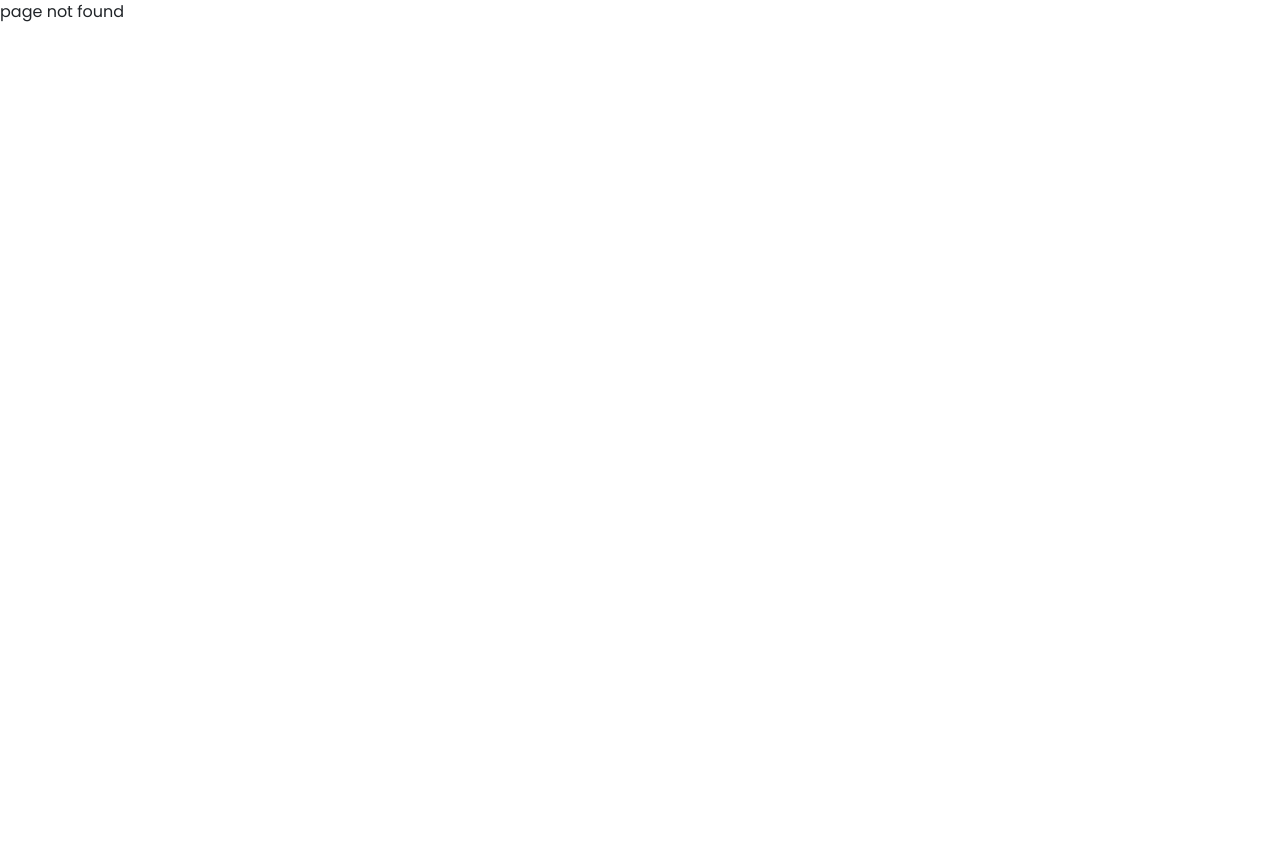
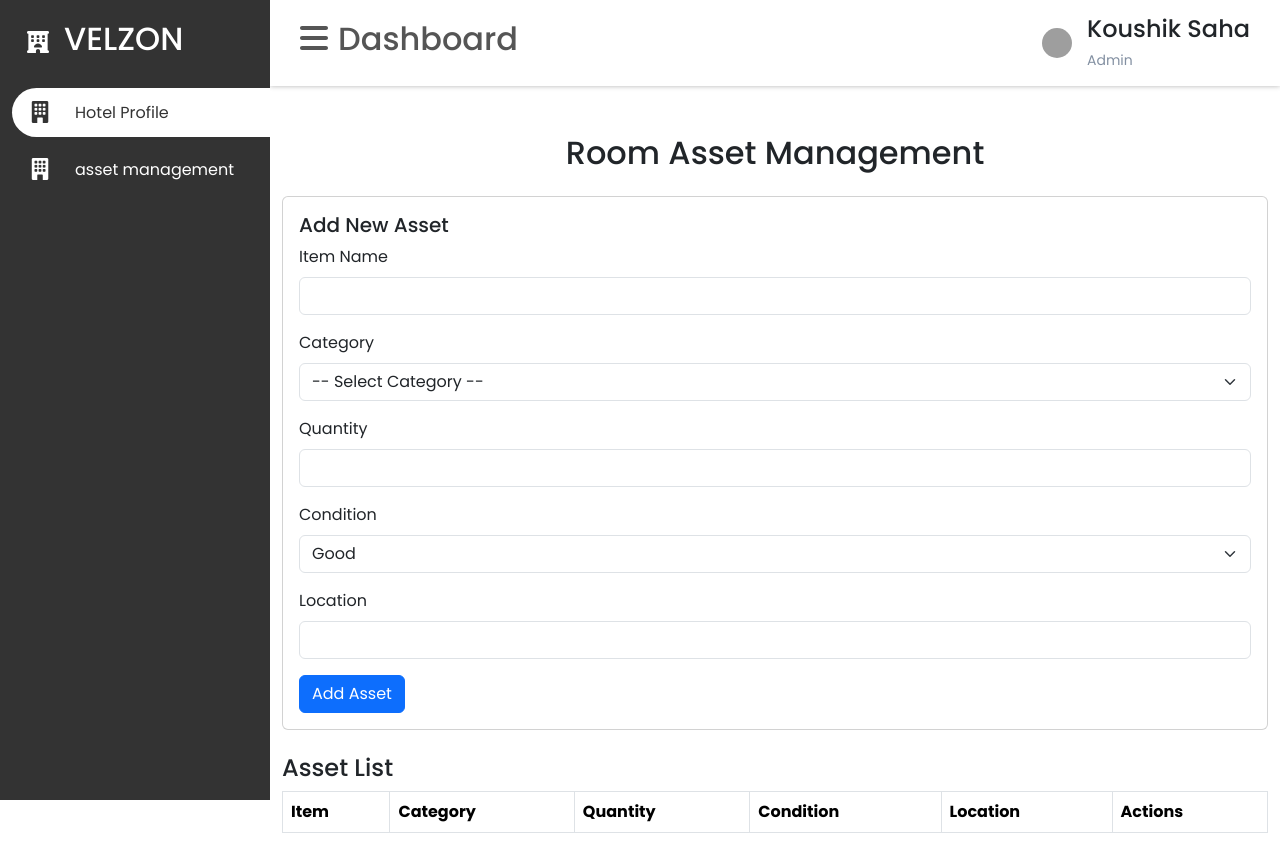
Before and after one commit to Vireta-Group/hotel-saas-frontend, a React (Vite) app: page /office-asset in a window 1280 px wide. Before the commit this address had no page. Before the commit the page ends 800 px from the top, so only its background shows below. Built offline with nearby package versions, Linux system fonts and the light colour scheme; grey boxes are pictures that could not be loaded.

Commit message:
update asset office

```diff
--- a/src/pages/AssetManagement/AssetManagement.jsx
+++ b/src/pages/AssetManagement/AssetManagement.jsx
@@ -107,7 +107,7 @@ const AssetManagement = () => {
 
   return (
     <div className="container mt-4">
-      <h2 className="mb-4">অফিস অ্যাসেট ম্যানেজমেন্ট</h2>
+      <h2 className="mb-4">office asset management</h2>
 
       <div className="d-flex justify-content-between mb-3">
         <input
@@ -118,26 +118,26 @@ const AssetManagement = () => {
           onChange={(e) => setSearchTerm(e.target.value)}
         />
         <button className="btn btn-primary" onClick={openAddModal}>
-          নতুন অ্যাসেট যোগ করুন
+          add new asset
         </button>
       </div>
 
       <table className="table table-bordered table-hover">
         <thead className="table-light">
           <tr>
-            <th>নাম</th>
-            <th>ক্যাটাগরি</th>
-            <th>ক্রয়ের তারিখ</th>
-            <th>অবস্থান</th>
-            <th>স্ট্যাটাস</th>
-            <th>অ্যাকশন</th>
+            <th>name</th>
+            <th>category</th>
+            <th>Purchase Date</th>
+            <th>Location</th>
+            <th>status</th>
+            <th>action</th>
           </tr>
         </thead>
         <tbody>
           {filteredAssets.length === 0 ? (
             <tr>
               <td colSpan="6" className="text-center">
-                কোন তথ্য পাওয়া যায়নি
+                No information was found
               </td>
             </tr>
           ) : (
@@ -183,10 +183,8 @@ const AssetManagement = () => {
           >
             <div className="modal-content" onClick={(e) => e.stopPropagation()}>
               <div className="modal-header">
-                <h5 className="modal-title">
-                  {editAsset
-                    ? "অ্যাসেট সম্পাদনা করুন"
-                    : "নতুন অ্যাসেট যোগ করুন"}
+                <h5 class="modal-title">
+                  {editAsset ? "Edit Asset" : "Add New Asset"}
                 </h5>
                 <button
                   type="button"
@@ -197,7 +195,7 @@ const AssetManagement = () => {
               <form onSubmit={handleSubmit}>
                 <div className="modal-body">
                   <div className="mb-3">
-                    <label className="form-label">নাম</label>
+                    <label className="form-label">name</label>
                     <input
                       type="text"
                       name="name"
@@ -209,7 +207,7 @@ const AssetManagement = () => {
                   </div>
 
                   <div className="mb-3">
-                    <label className="form-label">ক্যাটাগরি</label>
+                    <label class="form-label">Category</label>
                     <select
                       name="category"
                       className="form-select"
@@ -217,16 +215,16 @@ const AssetManagement = () => {
                       onChange={handleChange}
                       required
                     >
-                      <option value="">-- নির্বাচন করুন --</option>
-                      <option value="Electronics">ইলেকট্রনিক্স</option>
-                      <option value="Furniture">ফার্নিচার</option>
-                      <option value="Stationery">স্টেশনারি</option>
-                      <option value="Other">অন্যান্য</option>
+                      <option value="">-- Select --</option>
+                      <option value="Electronics">Electronics</option>
+                      <option value="Furniture">Furniture</option>
+                      <option value="Stationery">Stationery</option>
+                      <option value="Other">Other</option>
                     </select>
                   </div>
 
                   <div className="mb-3">
-                    <label className="form-label">ক্রয়ের তারিখ</label>
+                    <label class="form-label">Purchase Date</label>
                     <input
                       type="date"
                       name="purchaseDate"
@@ -238,7 +236,7 @@ const AssetManagement = () => {
                   </div>
 
                   <div className="mb-3">
-                    <label className="form-label">অবস্থান</label>
+                    <label className="form-label">Location</label>
                     <input
                       type="text"
                       name="location"
@@ -249,16 +247,16 @@ const AssetManagement = () => {
                   </div>
 
                   <div className="mb-3">
-                    <label className="form-label">স্ট্যাটাস</label>
+                    <label class="form-label">Status</label>
                     <select
                       name="status"
                       className="form-select"
                       value={formData.status}
                       onChange={handleChange}
                     >
-                      <option value="In Use">ব্যবহার হচ্ছে</option>
-                      <option value="Needs Repair">মেরামত দরকার</option>
-                      <option value="Inactive">নিষ্ক্রিয়</option>
+                      <option value="In Use">In Use</option>
+                      <option value="Needs Repair">Needs Repair</option>
+                      <option value="Inactive">Inactive</option>
                     </select>
                   </div>
                 </div>
@@ -269,10 +267,10 @@ const AssetManagement = () => {
                     className="btn btn-secondary"
                     onClick={() => setModalOpen(false)}
                   >
-                    বাতিল
+                    canal
                   </button>
                   <button type="submit" className="btn btn-primary">
-                    {editAsset ? "সংরক্ষণ করুন" : "যোগ করুন"}
+                    {editAsset ? "Save" : "Add"}
                   </button>
                 </div>
               </form>
--- /dev/null
+++ b/src/pages/OfficeAsset/OfficeAsset.jsx
@@ -0,0 +1,172 @@
+import React, { useState } from "react";
+import "bootstrap/dist/css/bootstrap.min.css";
+
+const OfficeAsset = () => {
+  const [assets, setAssets] = useState([]);
+  const [formData, setFormData] = useState({
+    name: "",
+    category: "",
+    quantity: "",
+    condition: "Good",
+    location: "",
+  });
+
+  // Handle form data changes
+  const handleChange = (e) => {
+    const { name, value } = e.target;
+    setFormData((prev) => ({
+      ...prev,
+      [name]: value,
+    }));
+  };
+
+  // Handle form submission (Add Asset)
+  const handleSubmit = (e) => {
+    e.preventDefault();
+    const newAsset = { ...formData, id: Date.now() };
+    setAssets([...assets, newAsset]);
+    setFormData({
+      name: "",
+      category: "",
+      quantity: "",
+      condition: "Good",
+      location: "",
+    });
+  };
+
+  // Delete asset
+  const handleDelete = (id) => {
+    setAssets(assets.filter((asset) => asset.id !== id));
+  };
+
+  // Edit asset
+  const handleEdit = (asset) => {
+    setFormData(asset);
+    setAssets(assets.filter((a) => a.id !== asset.id));
+  };
+
+  return (
+    <div className="container mt-5">
+      <h2 className="text-center mb-4">Room Asset Management</h2>
+
+      {/* Add Asset Form */}
+      <div className="card mb-4">
+        <div className="card-body">
+          <h5 className="card-title">
+            {formData.id ? "Edit Asset" : "Add New Asset"}
+          </h5>
+          <form onSubmit={handleSubmit}>
+            <div className="mb-3">
+              <label className="form-label">Item Name</label>
+              <input
+                type="text"
+                className="form-control"
+                name="name"
+                value={formData.name}
+                onChange={handleChange}
+                required
+              />
+            </div>
+            <div className="mb-3">
+              <label className="form-label">Category</label>
+              <select
+                className="form-select"
+                name="category"
+                value={formData.category}
+                onChange={handleChange}
+                required
+              >
+                <option value="">-- Select Category --</option>
+                <option value="Electronics">Electronics</option>
+                <option value="Furniture">Furniture</option>
+                <option value="Stationery">Stationery</option>
+                <option value="Other">Other</option>
+              </select>
+            </div>
+            <div className="mb-3">
+              <label className="form-label">Quantity</label>
+              <input
+                type="number"
+                className="form-control"
+                name="quantity"
+                value={formData.quantity}
+                onChange={handleChange}
+                required
+              />
+            </div>
+            <div className="mb-3">
+              <label className="form-label">Condition</label>
+              <select
+                className="form-select"
+                name="condition"
+                value={formData.condition}
+                onChange={handleChange}
+                required
+              >
+                <option value="Good">Good</option>
+                <option value="Needs Repair">Needs Repair</option>
+                <option value="Inactive">Inactive</option>
+              </select>
+            </div>
+            <div className="mb-3">
+              <label className="form-label">Location</label>
+              <input
+                type="text"
+                className="form-control"
+                name="location"
+                value={formData.location}
+                onChange={handleChange}
+                required
+              />
+            </div>
+            <button type="submit" className="btn btn-primary">
+              {formData.id ? "Save Changes" : "Add Asset"}
+            </button>
+          </form>
+        </div>
+      </div>
+
+      {/* Asset List Table */}
+      <h4>Asset List</h4>
+      <table className="table table-bordered table-striped">
+        <thead>
+          <tr>
+            <th>Item</th>
+            <th>Category</th>
+            <th>Quantity</th>
+            <th>Condition</th>
+            <th>Location</th>
+            <th>Actions</th>
+          </tr>
+        </thead>
+        <tbody>
+          {assets.map((asset) => (
+            <tr key={asset.id}>
+              <td>{asset.name}</td>
+              <td>{asset.category}</td>
+              <td>{asset.quantity}</td>
+              <td>{asset.condition}</td>
+              <td>{asset.location}</td>
+              <td>
+                <button
+                  className="btn btn-sm btn-warning me-2"
+                  onClick={() => handleEdit(asset)}
+                >
+                  Edit
+                </button>
+                <button
+                  className="btn btn-sm btn-danger"
+                  onClick={() => handleDelete(asset.id)}
+                >
+                  Delete
+                </button>
+              </td>
+            </tr>
+          ))}
+        </tbody>
+      </table>
+    </div>
+  );
+};
+
+export default OfficeAsset;
--- a/src/routes/routes.jsx
+++ b/src/routes/routes.jsx
@@ -9,6 +9,7 @@ import MainContent from "../compoents/Main/MainContent";
 import AuthSignInCover from "../compoents/SignIn/AuthSingInCover";
 import HotelProfile from "../pages/HotelProfile/HotelProfile";
 import AssetManagement from "../pages/AssetManagement/AssetManagement";
+import OfficeAsset from "../pages/OfficeAsset/OfficeAsset";
 
 const router = createBrowserRouter(
   createRoutesFromElements(
@@ -19,6 +20,7 @@ const router = createBrowserRouter(
           <Route index element={<MainContent />} />
           <Route path="hotel-profile" element={<HotelProfile />} />
           <Route path="asset-management" element={<AssetManagement />} />
+          <Route path="office-asset" element={<OfficeAsset />} />
         </Route>
       </Route>
     </Route>
```
